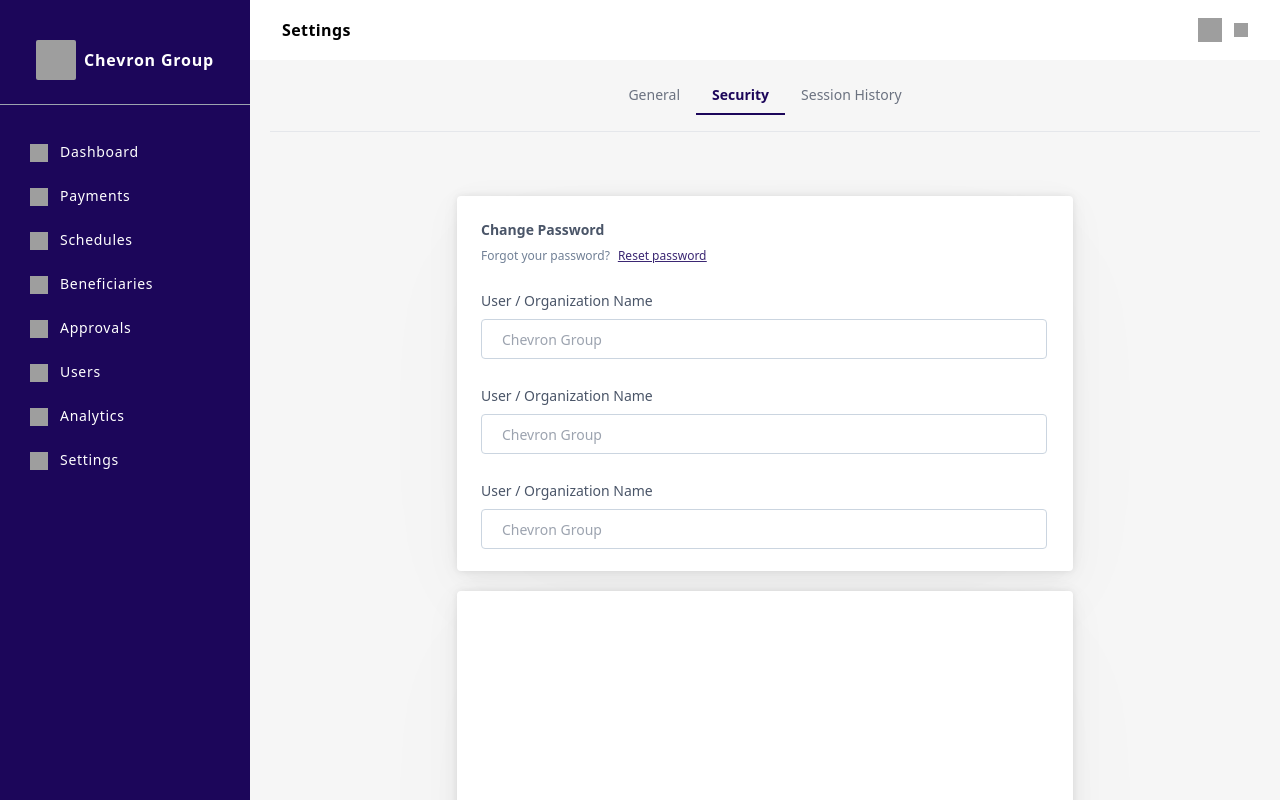
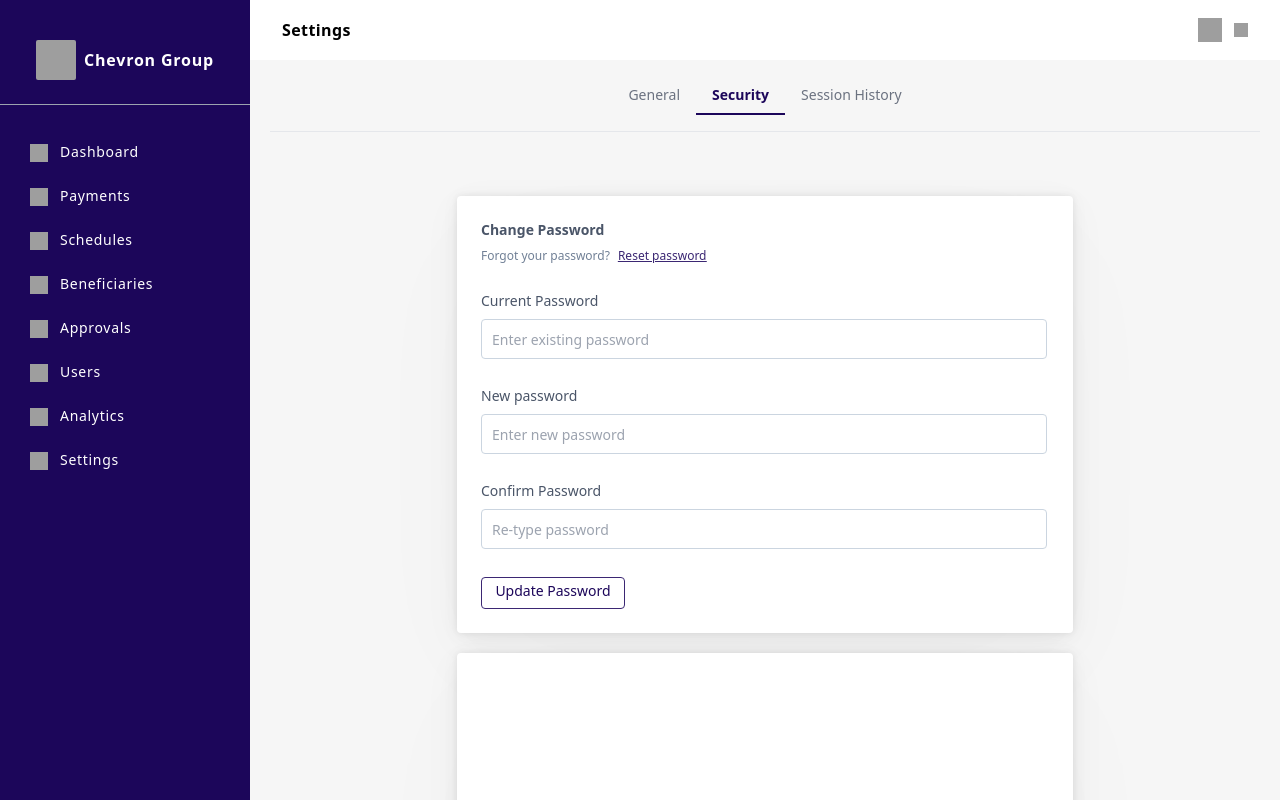
Before and after one commit to daysuwaa/chevron-figma, a React (Create React App) app: page /settings in a window 1280 px wide. Both pictures are taken after a click on the button "Security". Shown: the top 800 px of the page. Built offline with nearby package versions, Linux system fonts and the light colour scheme; grey boxes are pictures that could not be loaded.

Commit message:
Reduced the paddings

```diff
--- a/src/components/General.js
+++ b/src/components/General.js
@@ -83,7 +83,7 @@ const General = () => {
                 className="mb-2"
               />
             </label>
-            <div className="px-[20px] items-center h-[40px] flex w-[566px] rounded border border-[#CBD5E0] focus-within:outline outline-2 outline-blue-600">
+            <div className="px-[10px] items-center h-[40px] flex w-[566px] rounded border border-[#CBD5E0] focus-within:outline outline-2 outline-blue-600">
               <input
                 type="text"
                 placeholder="Chevron Group"
@@ -109,7 +109,7 @@ const General = () => {
                 className="mb-2 "
               />
             </label>
-            <div className="px-[20px]  items-center h-[40px] flex w-[274px] rounded border border-[#CBD5E0] focus-within:outline outline-2 outline-blue-600">
+            <div className="px-[10px]  items-center h-[40px] flex w-[274px] rounded border border-[#CBD5E0] focus-within:outline outline-2 outline-blue-600">
               <input
                 type="text"
                 placeholder="info@chevrongroup.com"
@@ -133,7 +133,7 @@ const General = () => {
                 className="mb-2"
               />
             </label>
-            <div className="px-[20px] items-center h-[40px] flex w-[274px] rounded border border-[#CBD5E0] focus-within:outline outline-2 outline-blue-600">
+            <div className="px-[10px] items-center h-[40px] flex w-[274px] rounded border border-[#CBD5E0] focus-within:outline outline-2 outline-blue-600">
               <input
                 type="text"
                 placeholder="+234 908 776 1245"
@@ -163,7 +163,7 @@ const General = () => {
               />
             </label>
 
-            <div className="px-[20px] items-center h-[40px] flex w-[566px] rounded border border-[#CBD5E0] focus-within:outline outline-2 outline-blue-600">
+            <div className="px-[10px] items-center h-[40px] flex w-[566px] rounded border border-[#CBD5E0] focus-within:outline outline-2 outline-blue-600">
               <select
                 value={timer}
                 className="outline-none w-full"
--- a/src/components/Security.js
+++ b/src/components/Security.js
@@ -10,7 +10,7 @@ const Security = () => {
     <div className="flex flex-col items-center mt-11">
       {/*1  white boxxx  */}
       <div
-        className="bg-white w-[616px] h-[375px] mt-5 rounded"
+        className="bg-white w-[616px] h-[437px] mt-5 rounded"
         style={{
           boxShadow:
             "0px 0.073px 6.159px 0px rgba(0, 0, 0, 0.07), 0px 2.338px 17.029px 0px rgba(0, 0, 0, 0.05), 0px 9.853px 41px 0px rgba(0, 0, 0, 0.04), 0px 42px 136px 0px rgba(0, 0, 0, 0.02)",
@@ -27,10 +27,12 @@ const Security = () => {
             </span>
           </p>
         </div>
+
+        {/* formsssss */}
         <div className="m-6">
           <form>
             <label className="text-[#4A5568] text-sm ">
-              User / Organization Name
+              Current Password
               <input
                 type="text"
                 value={cpassword}
@@ -38,10 +40,10 @@ const Security = () => {
                 className="mb-2"
               />
             </label>
-            <div className="px-[20px] items-center h-[40px] flex w-[566px] rounded border border-[#CBD5E0] focus-within:outline outline-2 outline-blue-600">
+            <div className="px-[10px] items-center h-[40px] flex w-[566px] rounded border border-[#CBD5E0] focus-within:outline outline-2 outline-blue-600">
               <input
                 type="text"
-                placeholder="Chevron Group"
+                placeholder="Enter existing password"
                 id="search"
                 className="font-normal w-[320px] h-8 outline-none"
                 style={{
@@ -56,7 +58,7 @@ const Security = () => {
         <div className="m-6">
           <form>
             <label className="text-[#4A5568] text-sm ">
-              User / Organization Name
+              New password
               <input
                 type="text"
                 value={npassword}
@@ -64,10 +66,10 @@ const Security = () => {
                 className="mb-2"
               />
             </label>
-            <div className="px-[20px] items-center h-[40px] flex w-[566px] rounded border border-[#CBD5E0] focus-within:outline outline-2 outline-blue-600">
+            <div className="px-[10px] items-center h-[40px] flex w-[566px] rounded border border-[#CBD5E0] focus-within:outline outline-2 outline-blue-600">
               <input
                 type="text"
-                placeholder="Chevron Group"
+                placeholder="Enter new password"
                 id="search"
                 className="font-normal w-[320px] h-8 outline-none"
                 style={{
@@ -82,7 +84,7 @@ const Security = () => {
         <div className="m-6">
           <form>
             <label className="text-[#4A5568] text-sm ">
-              User / Organization Name
+              Confirm Password
               <input
                 type="text"
                 value={confirm}
@@ -90,10 +92,10 @@ const Security = () => {
                 className="mb-2"
               />
             </label>
-            <div className="px-[20px] items-center h-[40px] flex w-[566px] rounded border border-[#CBD5E0] focus-within:outline outline-2 outline-blue-600">
+            <div className="px-[10px] items-center h-[40px] flex w-[566px] rounded border border-[#CBD5E0] focus-within:outline outline-2 outline-blue-600">
               <input
                 type="text"
-                placeholder="Chevron Group"
+                placeholder="Re-type password"
                 id="search"
                 className="font-normal w-[320px] h-8 outline-none"
                 style={{
@@ -103,6 +105,17 @@ const Security = () => {
               />
             </div>
           </form>
+          {/* button */}
+          <div
+            className="h-[32px] mt-7 rounded bg-white px-[12px] items-center w-[144px] text-center"
+            style={{
+              border: " 1px solid var(--Button-Background-Alternate, #3B2773)",
+            }}
+          >
+            <button className="text-[#1C065A] text-center items-centermt-2 text-sm">
+              Update Password
+            </button>
+          </div>
         </div>
       </div>
 
```
